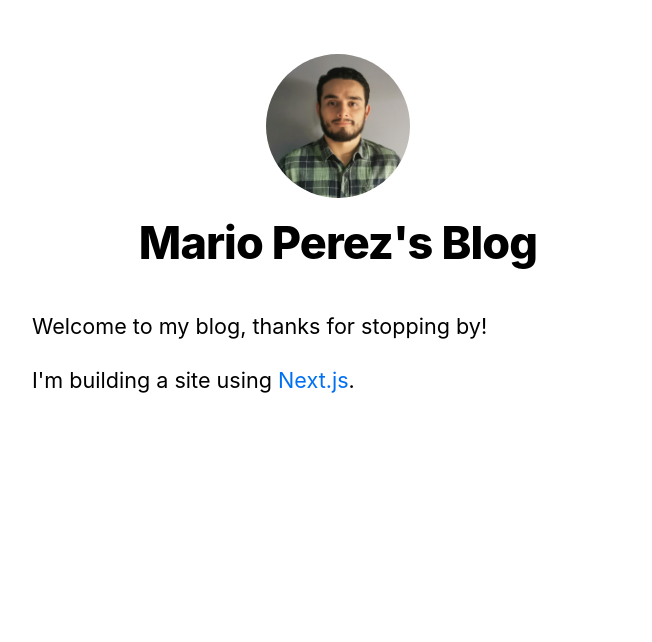
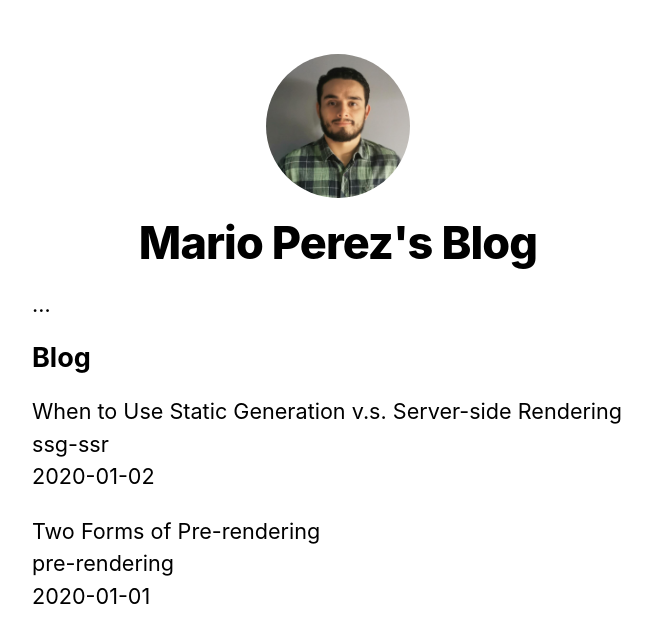
Before and after one commit to marioperez25/my-blog, a Next.js app: page / in a window 1280 px wide. Shown: the top 642 px of the page, without its empty margins (302-954 px from the left). Built offline with nearby package versions, Linux system fonts and the light colour scheme.

Commit message:
added grey matter

```diff
--- /dev/null
+++ b/lib/posts.js
@@ -0,0 +1,35 @@
+import fs from 'fs'
+import path from 'path'
+import matter from 'gray-matter'
+
+const postsDirectory = path.join(process.cwd(), 'posts')
+
+export function getSortedPostsData() {
+  // Get file names under /posts
+  const fileNames = fs.readdirSync(postsDirectory)
+  const allPostsData = fileNames.map(fileName => {
+    // Remove ".md" from file name to get id
+    const id = fileName.replace(/\.md$/, '')
+
+    // Read markdown file as string
+    const fullPath = path.join(postsDirectory, fileName)
+    const fileContents = fs.readFileSync(fullPath, 'utf8')
+
+    // Use gray-matter to parse the post metadata section
+    const matterResult = matter(fileContents)
+
+    // Combine the data with the id
+    return {
+      id,
+      ...matterResult.data
+    }
+  })
+  // Sort posts by date
+  return allPostsData.sort((a, b) => {
+    if (a.date < b.date) {
+      return 1
+    } else {
+      return -1
+    }
+  })
+}
--- a/package.json
+++ b/package.json
@@ -8,7 +8,8 @@
     "start": "next start"
   },
   "dependencies": {
-    "next": "9.5.3",
+    "gray-matter": "^4.0.2",
+    "next": "^9.5.5",
     "react": "16.13.1",
     "react-dom": "16.13.1"
   }
--- a/pages/index.js
+++ b/pages/index.js
@@ -1,17 +1,36 @@
 import Head from 'next/head'
 import Layout, { siteTitle } from '../components/layout'
+import { getSortedPostsData } from '../lib/posts'
 import utilStyles from '../styles/utils.module.css'
 
-export default function Home() {
+export default function Home({ allPostsData }) {
   return (
     <Layout home>
-      <Head>
-        <title>{siteTitle}</title>
-      </Head>
-      <section className={utilStyles.headingMd}>
-        <p>Welcome to my blog, thanks for stopping by!</p>
-        <p>I'm building a site using <a href="https://nextjs.org/">Next.js</a>.</p>
+      <Head>…</Head>
+      <section className={utilStyles.headingMd}>…</section>
+      <section className={`${utilStyles.headingMd} ${utilStyles.padding1px}`}>
+        <h2 className={utilStyles.headingLg}>Blog</h2>
+        <ul className={utilStyles.list}>
+          {allPostsData.map(({ id, date, title }) => (
+            <li className={utilStyles.listItem} key={id}>
+              {title}
+              <br />
+              {id}
+              <br />
+              {date}
+            </li>
+          ))}
+        </ul>
       </section>
     </Layout>
   )
 }
+
+export async function getStaticProps() {
+  const allPostsData = getSortedPostsData()
+  return {
+    props: {
+      allPostsData
+    }
+  }
+}
```
Also changed, not shown: 1 other file (tests, documents, lock files or other folders).
